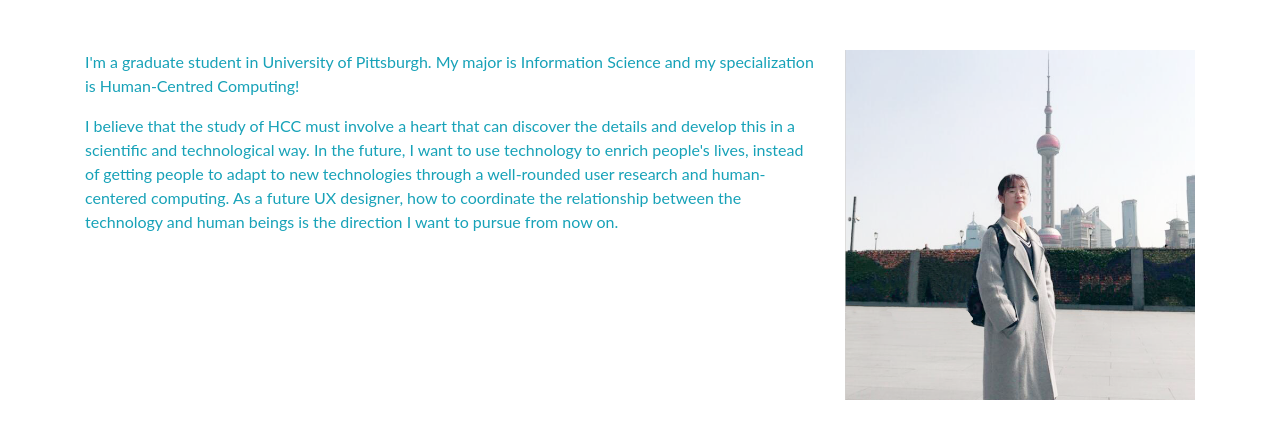
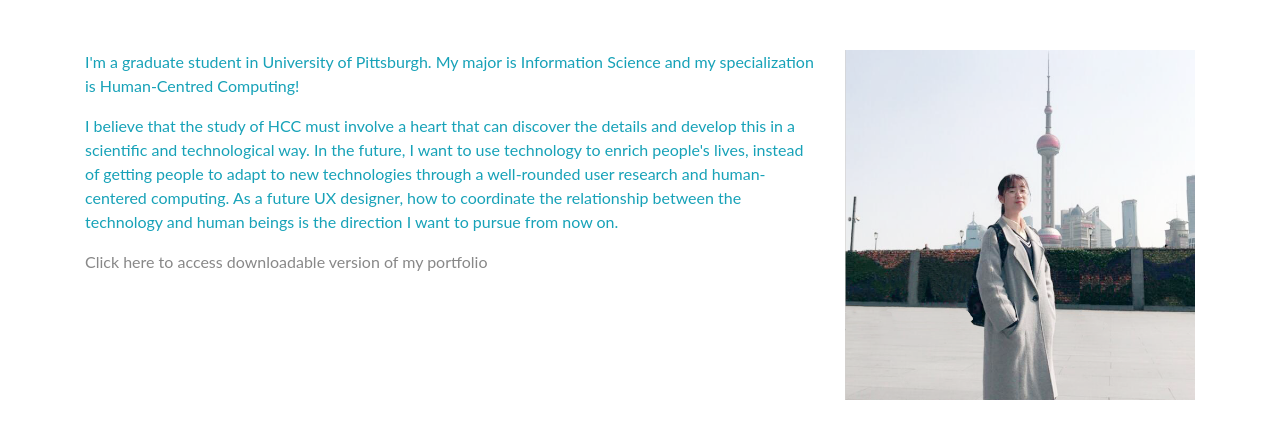
Before and after one commit to dah189/dah189.github.io, a website: page about.html in a window 1280 px wide. Shown: the part 197-636 px from the top of the page. Drawn offline with nearby package versions, Linux system fonts and the light colour scheme.

Commit message:
online download

```diff
--- a/about.html
+++ b/about.html
@@ -67,6 +67,8 @@
 				<p class="text-info">
 				I believe that the study of HCC must involve a heart that can discover the details and develop this in a scientific and technological way. In the future, I want to use technology to enrich people's lives, instead of getting people to adapt to new technologies through a well-rounded user research and human-centered computing. As a future UX designer, how to coordinate the relationship between the technology and human beings is the direction I want to pursue from now on.
 		    	</p>
+
+		    	<a href="img/Portfolio.pdf">Click here to access downloadable version of my portfolio</a>
 			</div>
 
 			<div class="col-md-4 col-sm-4 col-xs-12">
```
Also changed, not shown: 1 other file.
